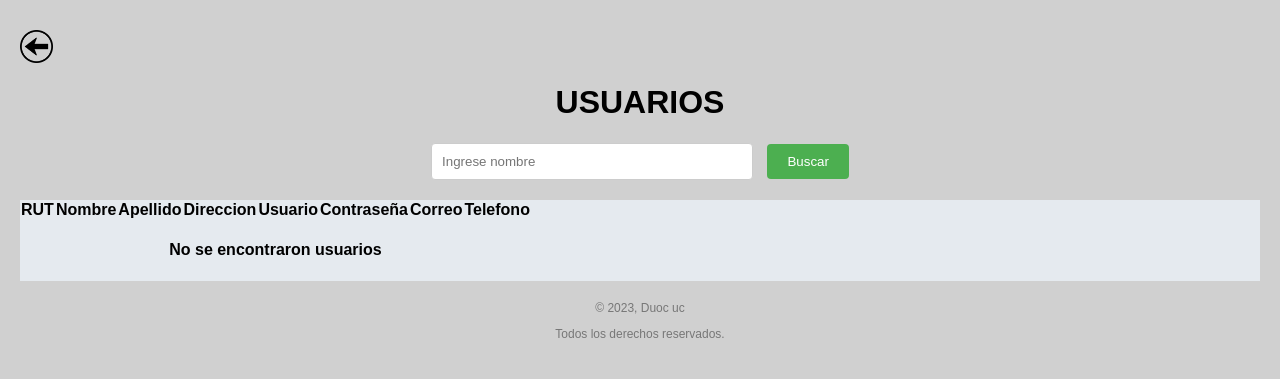
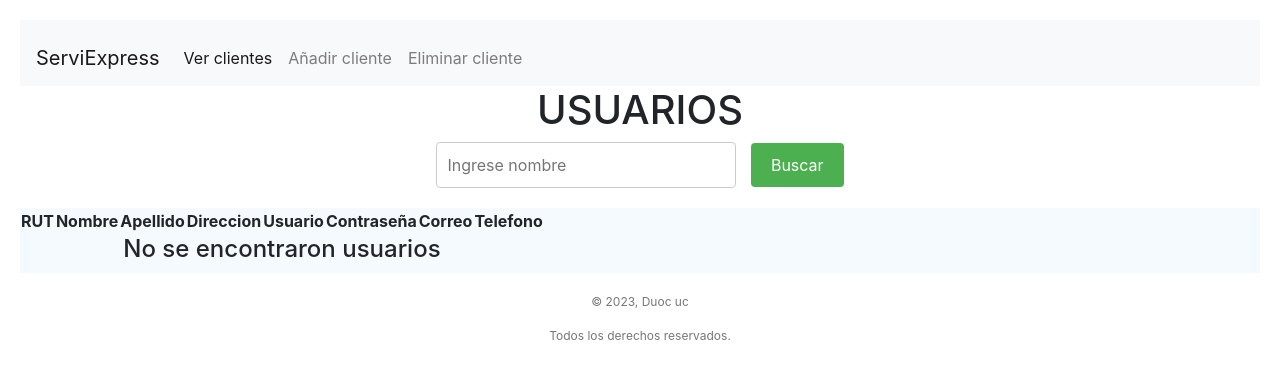
Before and after one commit to Wachitugo/arqui, a Django app: page /mecanico/mecanico_ver/ in a window 1280 px wide. Shown: the top 379 px of the page. Run offline with Django 4.2, Linux system fonts and the light colour scheme; data that the repository does not hold is empty; some libraries are stand-ins or nearby versions.

Commit message:
german_garmendia

```diff
--- a/CasinoDUOC/settings.py
+++ b/CasinoDUOC/settings.py
@@ -82,7 +82,7 @@ DATABASES = {
         'ENGINE': 'django.db.backends.mysql',
         'NAME': 'mecanico',
         'USER':'root',
-        'PASSWORD':'1234',
+        'PASSWORD':'1234567',
         'HOST':'localhost',
         'PORT':'3306'
     }
--- a/mecanico/templates/mecanico_ver.html
+++ b/mecanico/templates/mecanico_ver.html
@@ -7,9 +7,31 @@
     <title>Document</title>
     <script src="{% static 'js/administracion.js' %}"></script>
     <link rel="stylesheet" href="{% static 'styles/ver.css' %}">
+    <link rel="stylesheet" href="https://stackpath.bootstrapcdn.com/bootstrap/4.5.2/css/bootstrap.min.css">
+
 </head>
 <body>
-    <a href="{% url 'Casino:index'%}?nom=admin&con=admin" class="volver" style="background-image: url({% static 'images/volver.png' %});"></a>
+    <nav class="navbar navbar-expand-lg navbar-light bg-light">
+        <a class="navbar-brand" href="{% url 'Casino:index'%}?nom=admin&con=admin">ServiExpress</a>
+        <button class="navbar-toggler" type="button" data-toggle="collapse" data-target="#navbarNav" aria-controls="navbarNav" aria-expanded="false" aria-label="Toggle navigation">
+          <span class="navbar-toggler-icon"></span>
+        </button>
+        <div class="collapse navbar-collapse" id="navbarNav">
+          <ul class="navbar-nav">
+            <li class="nav-item active">
+                <a class="nav-link" href="{% url 'mecanico:mecanico_ver' %}">Ver clientes</a>
+              </li>
+            <li class="nav-item ">
+              <a class="nav-link" href="{% url 'mecanico:mecanico_agregar' %}">Añadir cliente <span class="sr-only">(current)</span></a>
+            </li>
+            <li class="nav-item ">
+              <a class="nav-link" href="{% url 'mecanico:mecanico_eliminar' %}">Eliminar cliente</a>
+            </li>
+
+
+          </ul>
+        </div>
+      </nav>
     <button id="btnAdministrar" style="display: none;"></button>
     <div id="cuadro"></div>
     <h1>USUARIOS</h1>
```
Also changed, not shown: Casino/templates/index.html (+5 -17 lines), mecanico/templates/mecanico_agregar.html (+23 -1 lines), mecanico/templates/mecanico_eliminar.html (+23 -1 lines).
